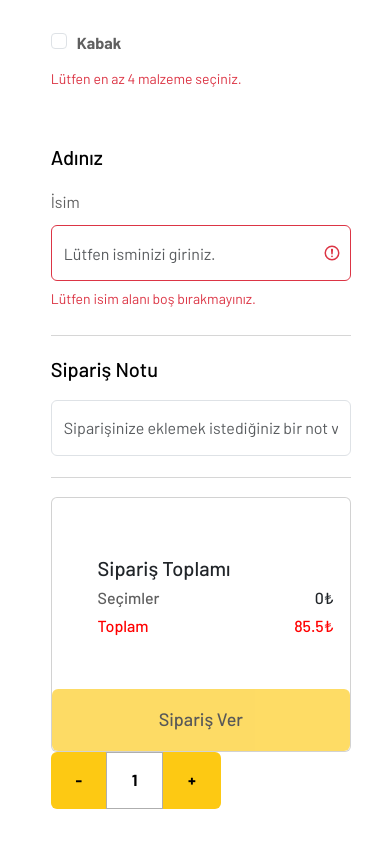
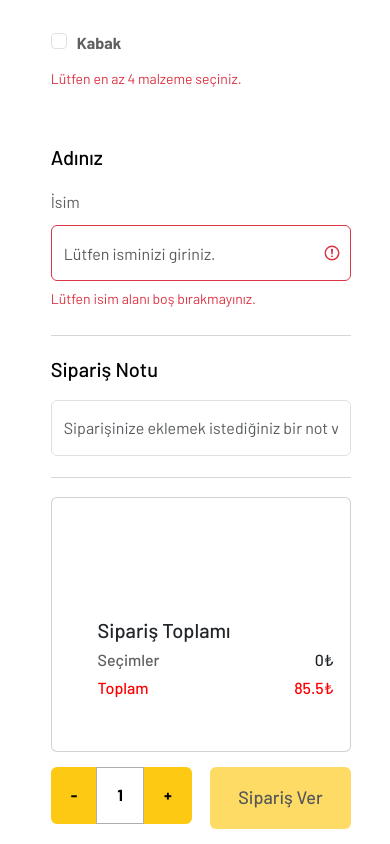
Before and after one commit to TolunayYilmaz/PizzaProject, a React (Vite) app: page /mainmenu in a window 390 px wide. Shown: the part 1740-2584 px from the top of the page. Before the commit the page ends 2549 px from the top, so only its background shows below. Built offline with nearby package versions, Linux system fonts and the light colour scheme; a web font is replaced by a local one.

Commit message:
Updated EndPage_V3 & Updated MainMenuPage_V5

```diff
--- a/src/components/EndPage/EndPage.css
+++ b/src/components/EndPage/EndPage.css
@@ -9,12 +9,29 @@
 }
 
 .message{
+    display: flex;
+    flex-direction: column;
+    align-items: center;
     font-size: 86px;
-    font-weight: 300;
+    font-weight: 200;
+    line-height: 1.1;/* Satır Aralığı */
     color: white;
-    width: 723px;
-    height: 195px;
-    line-height: 92px;
-    text-align: center;
 
 }
+
+@media (max-width: 540px) {
+
+    .mid {
+        width: 398px;
+        height: 540px;
+      }
+    .message {
+        flex-direction: column;
+        justify-content: center;
+        text-align: center;
+      }
+
+      .header span {
+        display: block;
+      }
+  }
--- a/src/components/EndPage/EndPage.jsx
+++ b/src/components/EndPage/EndPage.jsx
@@ -1,20 +1,21 @@
-import logo from "../../assets/images/iteration-1-images/logo.svg"
-import "./EndPage.css"
+import logo from "../../assets/images/iteration-1-images/logo.svg";
+import "./EndPage.css";
 
-function EndPage(){
-    return(<>
+function EndPage() {
+  return (
+    <>
       <div className="back"></div>
-
-            <div className="mid">
-            <img src={logo} alt=""/>
-
-                <p className="message">Tebrikler! <br/>Siparişiniz Alındı.</p>
-
-         </div>
+      <div className="mid">
+        <img src={logo} alt="" />
+        <div className="message">
+          <span>Tebrikler!</span>
+          <span>Siparişiniz Alındı.</span>
+        </div>
+      </div>
 
 
-
-     </>)
+    </>
+  );
 }
 
 export default EndPage;
--- a/src/components/MainMenuPage/MainMenu.css
+++ b/src/components/MainMenuPage/MainMenu.css
@@ -108,10 +108,11 @@
     margin-top: 50px;
 }
 .resultGroup{
-    margin-top: 1em;
-    display:  flex;
+
+    display: flex;
+    flex-wrap: wrap;
+    flex-direction: row-reverse;
     justify-content: space-between;
-    flex-wrap: wrap;
 
 
 }
@@ -119,7 +120,6 @@
     display: flex;
     justify-content: flex-end;
     flex-direction: column;
-
     margin-left: 10%;
     margin-bottom: 10%;
 
@@ -132,10 +132,24 @@
 .resultCard{
 
         width: 350px;
-        height: 255px
+        height: 255px;
+
 
 }
+.cardButton{
+    font-size: 18px;
+    font-weight: 500;
+    width: 66%;
+    height:62px ;
+    border: none;
 
+
+}
+.resultButton{
+    width: 170px;
+    height: 57px;
+
+}
 
 @media (max-width: 540px) {
 
@@ -160,12 +174,15 @@
   }
   .addMaterial{width: 100%;}
   .resultGroup{
-    flex-direction: column-reverse;
+    flex-direction: row;
     width: 100%;
   }
   .resultCard{width: 100%;}
-  .resultButton{
-    margin-bottom: 50px;
+  .resultButton,
+  .cardButton {
+    width: 47%;
+    margin-top: 5%;
+    margin-bottom: 5%;
   }
 
   }
--- a/src/components/MainMenuPage/MainMenu.jsx
+++ b/src/components/MainMenuPage/MainMenu.jsx
@@ -371,7 +371,38 @@ function MainMenu() {
           ></div>
 
           <div className="resultGroup">
-            <ButtonGroup style={{ width: "170px", height: "57px" }}>
+
+            <Card
+             className="resultCard"
+            >
+              <CardBody className="cardDesign">
+                <CardTitle tag="h5" style={{ marginTop: "10px" }}>
+                  Sipariş Toplamı
+                </CardTitle>
+                <div>
+                  <div className="cardTextDesign">
+                    <CardSubtitle
+                      tag="h6"
+                      style={{ margin: "0px", color: "#5F5F5F" }}
+                    >
+                      Seçimler
+                    </CardSubtitle>
+                    <h6>{orderPizza.malzemeFiyat}₺</h6>
+                  </div>
+                  <div className="cardTextDesign">
+                    <CardSubtitle
+                      tag="h6"
+                      style={{ color: "red", margin: "0px" }}
+                    >
+                      Toplam
+                    </CardSubtitle>
+                    <h6 style={{ color: "red" }}>{orderPizza.toplamFiyat}₺</h6>
+                  </div>
+                </div>
+              </CardBody>
+
+            </Card>
+            <ButtonGroup className="resultButton" >
               <Button
                 style={{
                   background: "#FDC913",
@@ -412,50 +443,15 @@ function MainMenu() {
               </Button>
             </ButtonGroup>
 
-            <Card
-             className="resultCard"
-            >
-              <CardBody className="cardDesign">
-                <CardTitle tag="h5" style={{ marginTop: "10px" }}>
-                  Sipariş Toplamı
-                </CardTitle>
-                <div>
-                  <div className="cardTextDesign">
-                    <CardSubtitle
-                      tag="h6"
-                      style={{ margin: "0px", color: "#5F5F5F" }}
-                    >
-                      Seçimler
-                    </CardSubtitle>
-                    <h6>{orderPizza.malzemeFiyat}₺</h6>
-                  </div>
-                  <div className="cardTextDesign">
-                    <CardSubtitle
-                      tag="h6"
-                      style={{ color: "red", margin: "0px" }}
-                    >
-                      Toplam
-                    </CardSubtitle>
-                    <h6 style={{ color: "red" }}>{orderPizza.toplamFiyat}₺</h6>
-                  </div>
-                </div>
-              </CardBody>
-              <Button
+            <Button
+                className="cardButton"
                 onClick={handleSubmit}
                 disabled={isDisabled}
-                style={{
-                  fontSize: "18px",
-                  fontWeight: "500",
-                  width: "100%",
-                  height: "62px",
-                  color: "black",
-                  background: "#FDC913",
-                  border: "none",
-                }}
+                style={{background:"#FDC913", color:"black" }}
+
               >
                 Sipariş Ver
               </Button>
-            </Card>
           </div>
         </div>
       </main>
```
